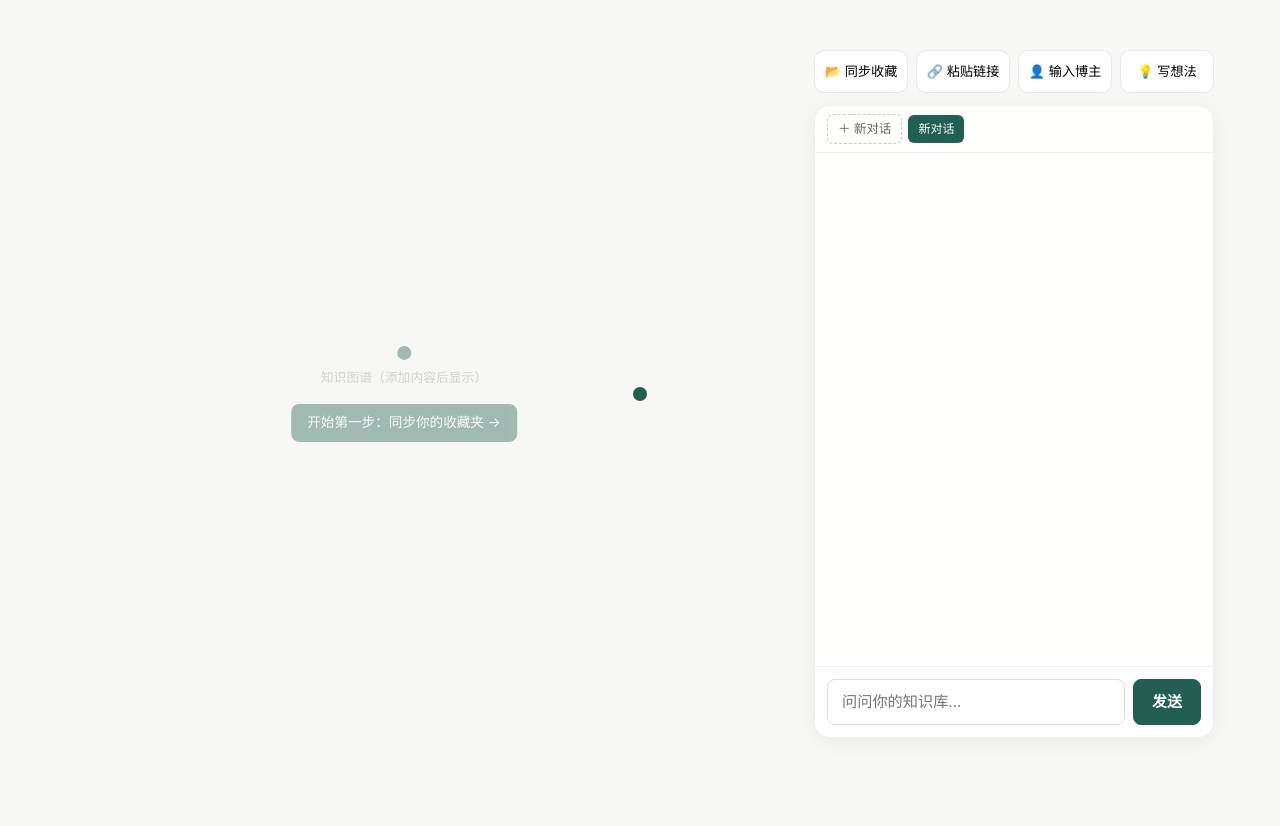
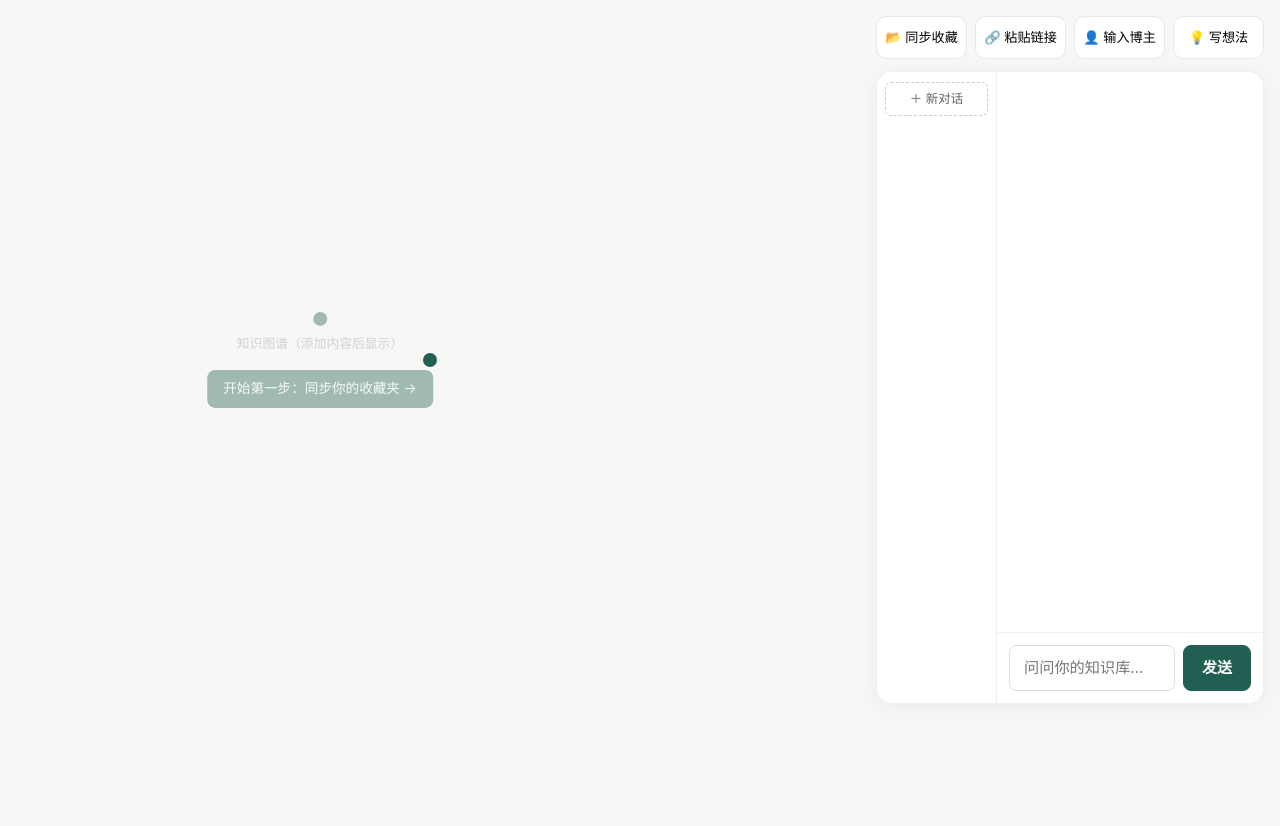
Before and after one commit to Etan330/StarMind, a FastAPI app: page / in a window 1280 px wide. Shown: the part 69-895 px from the top of the page. After the commit the page ends 760 px from the top, so only its background shows below. Run offline with FastAPI, Linux system fonts and the light colour scheme; data comes from the database, SQL or seed files in the repository; data that the repository does not hold is empty; some libraries are stand-ins or nearby versions.

Commit message:
fix: v1.0.2 — 首页布局重构 + 对话管理 + 反馈机制
首页:
- 布局从绝对定位改为 flexbox 并排, 彻底消除白板遮罩
- 知识图谱自动填满左侧空间, 右侧面板固定宽度
- 移除 hover 收缩/放大动画(不再需要)

对话管理:
- 重命名: hover 显示 ✏ 按钮, 点击弹出输入框
- 删除: hover 显示 ✕ 按钮, 确认后删除
- 新增 POST /api/conversations/{id}/rename 接口
- 不再自动创建空对话

推送反馈:
- Like/Unlike 改为页面加载时检查待反馈项
- GET /api/push/pending-feedback 返回待反馈推送
- 用户打开产品时顶部横幅弹出, 不依赖通知
- 推送改为每次只推 1 条(按偏好比例选分类)

Co-Authored-By: Claude Opus 4.8 <noreply@anthropic.com>

```diff
--- a/app/api/routes.py
+++ b/app/api/routes.py
@@ -3002,6 +3002,21 @@ def delete_conversation(convo_id: str, db: Session = Depends(get_db)):
     return {"status": "deleted"}
 
 
+@router.post("/api/conversations/{convo_id}/rename")
+async def rename_conversation(convo_id: str, request: Request, db: Session = Depends(get_db)):
+    from app.models.records import ChatConversation
+    data = await request_data(request)
+    title = (data.get("title") or "").strip()
+    if not title:
+        raise HTTPException(status_code=400, detail="title required")
+    convo = db.query(ChatConversation).filter_by(id=convo_id).first()
+    if not convo:
+        raise HTTPException(status_code=404, detail="conversation not found")
+    convo.title = title
+    db.commit()
+    return {"status": "renamed", "title": title}
+
+
 # --- CDP Status ---
 
 
@@ -4077,6 +4092,37 @@ async def push_test_api(db: Session = Depends(get_db)):
     return items
 
 
+@router.get("/api/push/pending-feedback")
+def pending_feedback_api(db: Session = Depends(get_db)):
+    """Return push items awaiting Like/Unlike feedback (every 5th push without feedback yet)."""
+    from app.models import PushHistory
+    # Find pushes where total_push_count was a multiple of 5 and no feedback given
+    pending = (
+        db.query(PushHistory)
+        .filter(PushHistory.feedback == None)  # noqa: E711
+        .order_by(PushHistory.pushed_at.desc())
+        .limit(20)
+        .all()
+    )
+    # Only show ones at 5th intervals: check if their sequence position % 5 == 0
+    # Simpler: just show the most recent one without feedback if total_push_count % 5 == 0
+    from app.models import PushSettings
+    settings = db.query(PushSettings).first()
+    if not settings or settings.total_push_count % 5 != 0:
+        return []
+    # Get the latest push without feedback
+    latest = db.query(PushHistory).filter(PushHistory.feedback == None).order_by(PushHistory.pushed_at.desc()).first()  # noqa: E711
+    if not latest:
+        return []
+    from app.models import WikiPage
+    page = db.get(WikiPage, latest.wiki_page_id) if latest.wiki_page_id else None
+    return [{
+        "push_id": latest.id,
+        "title": page.title if page else "",
+        "category": latest.category_name or "",
+    }]
+
+
 @router.post("/api/push/preference-feedback")
 async def push_feedback_new(request: Request, db: Session = Depends(get_db)):
     from app.services.push_scheduler_service import PushSchedulerService
--- a/app/static/app.js
+++ b/app/static/app.js
@@ -635,25 +635,30 @@
 
 // ─── Push Notification Polling ──────────────────────────────────────────────
 (function() {
-  if (typeof Notification === 'undefined' || Notification.permission !== 'granted') return;
+  // Check for pending feedback on page load (user opens the app)
+  fetch('/api/push/pending-feedback').then(function(r){ return r.json(); }).then(function(items){
+    if(!items.length) return;
+    var item = items[0];
+    showFeedbackBanner(item);
+  }).catch(function(){});
 
   function showFeedbackBanner(item) {
-    // Show a fixed banner at top for Like/Unlike
     var banner = document.createElement('div');
     banner.style.cssText = 'position:fixed;top:0;left:0;right:0;z-index:99999;background:#fff;border-bottom:2px solid #215f52;padding:16px 24px;box-shadow:0 4px 16px rgba(0,0,0,0.1);display:flex;align-items:center;gap:16px;';
-    banner.innerHTML = '<div style="flex:1;"><strong>这次推送对你有帮助吗？</strong><div style="font-size:.85rem;color:#666;margin-top:4px;">【' + item.category + '】' + item.title + '</div></div><button id="fb-like" style="border:none;background:#215f52;color:#fff;padding:8px 16px;border-radius:8px;cursor:pointer;font-size:.9rem;">👍 有帮助</button><button id="fb-unlike" style="border:none;background:#eee;color:#333;padding:8px 16px;border-radius:8px;cursor:pointer;font-size:.9rem;">👎 不相关</button>';
+    banner.innerHTML = '<div style="flex:1;"><strong>这次推送对你有帮助吗？</strong><div style="font-size:.85rem;color:#666;margin-top:4px;">【' + item.category + '】' + item.title + '</div></div><button class="fb-like" style="border:none;background:#215f52;color:#fff;padding:8px 16px;border-radius:8px;cursor:pointer;font-size:.9rem;">👍 有帮助</button><button class="fb-unlike" style="border:none;background:#eee;color:#333;padding:8px 16px;border-radius:8px;cursor:pointer;font-size:.9rem;">👎 不相关</button>';
     document.body.appendChild(banner);
 
     function sendFeedback(fb) {
       fetch('/api/push/preference-feedback', {method:'POST',headers:{'Content-Type':'application/json'},body:JSON.stringify({push_history_id:item.push_id,feedback:fb})});
       banner.remove();
     }
-    banner.querySelector('#fb-like').onclick = function(){ sendFeedback('like'); };
-    banner.querySelector('#fb-unlike').onclick = function(){ sendFeedback('unlike'); };
-    // Auto dismiss after 30s
-    setTimeout(function(){ if(banner.parentElement) banner.remove(); }, 30000);
+    banner.querySelector('.fb-like').onclick = function(){ sendFeedback('like'); };
+    banner.querySelector('.fb-unlike').onclick = function(){ sendFeedback('unlike'); };
+    setTimeout(function(){ if(banner.parentElement) banner.remove(); }, 60000);
   }
 
+  // Notification polling (only if permission granted)
+  if (typeof Notification === 'undefined' || Notification.permission !== 'granted') return;
   setInterval(async () => {
     try {
       const res = await fetch('/api/push/items');
@@ -664,10 +669,6 @@
           body: '【' + item.category + '】' + item.title + '\n' + item.summary,
           tag: 'push-' + item.push_id
         });
-        // Show feedback UI on every 5th push
-        if (item.show_feedback) {
-          showFeedbackBanner(item);
-        }
       });
     } catch(e) {}
   }, 60000);
--- a/app/templates/dashboard.html
+++ b/app/templates/dashboard.html
@@ -21,16 +21,21 @@
       <button onclick="document.getElementById('modal-idea').showModal()" class="entry-chip">💡 写想法</button>
     </div>
     <div class="home-chat">
-      <!-- 历史对话列表 -->
+      <div class="chat-body">
+        <!-- 左侧历史对话列表 -->
         <div id="chat-sidebar">
           <button id="chat-new-btn" class="chat-new-btn">＋ 新对话</button>
           <div id="chat-list"></div>
         </div>
+        <!-- 右侧对话内容 -->
+        <div class="chat-main">
           <div id="chat-messages" class="chat-messages"></div>
           <form id="chat-form" data-no-busy class="chat-input-bar">
             <input id="chat-input" type="text" placeholder="问问你的知识库..." autocomplete="off">
             <button type="submit" class="btn primary">发送</button>
           </form>
+        </div>
+      </div>
     </div>
   </div>
 </div>
@@ -75,28 +80,33 @@
 
 {% block scripts %}
 <style>
-.home-container{position:relative;width:100%;height:calc(100vh - 80px);overflow:hidden;}
-.home-graph-bg{position:absolute;inset:0;z-index:1;transition:all .5s ease;}
-/* 图谱收缩：缩到左侧40%，无边框无白板 */
-.home-container.graph-focused .home-graph-bg{width:40%;right:auto;left:0;}
-.graph-empty-hint{position:absolute;top:50%;left:30%;transform:translate(-50%,-50%);z-index:2;display:flex;flex-direction:column;align-items:center;gap:8px;opacity:.4;pointer-events:none;}
+.page-surface:has(.home-container){width:100%;max-width:100%;padding:0;margin:0;}
+.home-container{position:relative;width:100%;height:calc(100vh - 80px);overflow:hidden;display:flex;}
+/* Graph takes remaining space left of the floating panel */
+.home-graph-bg{flex:1;min-width:0;z-index:1;}
+.graph-empty-hint{position:absolute;top:50%;left:25%;transform:translate(-50%,-50%);z-index:2;display:flex;flex-direction:column;align-items:center;gap:8px;opacity:.4;pointer-events:none;}
 .empty-dot{width:14px;height:14px;border-radius:50%;background:#215f52;}
 .graph-empty-hint span{font-size:.8rem;color:#999;}
 .empty-guide-btn{margin-top:8px;padding:8px 16px;background:#215f52;color:#fff;border-radius:8px;text-decoration:none;font-size:.85rem;}
 .empty-guide-btn:hover{background:#1a4d42;}
-.home-floating-panel{position:absolute;top:16px;right:16px;bottom:16px;width:400px;z-index:10;display:flex;flex-direction:column;gap:12px;transition:all .4s ease;}
-.home-container.graph-focused .home-floating-panel{width:55%;}
+.home-floating-panel{width:420px;flex-shrink:0;z-index:10;display:flex;flex-direction:column;gap:12px;padding:16px;}
 .home-entries{display:flex;gap:8px;flex-shrink:0;}
 .entry-chip{flex:1;padding:10px 6px;border:1px solid rgba(33,95,82,.12);border-radius:10px;background:rgba(255,255,255,.88);backdrop-filter:blur(8px);cursor:pointer;font-size:.82rem;text-align:center;transition:all .15s;}
 .entry-chip:hover{background:#fff;border-color:#215f52;}
 .home-chat{flex:1;display:flex;flex-direction:column;min-height:0;background:rgba(255,255,255,.9);backdrop-filter:blur(12px);border-radius:16px;border:1px solid rgba(33,95,82,.08);box-shadow:0 4px 24px rgba(0,0,0,.05);overflow:hidden;}
-#chat-sidebar{display:flex;gap:6px;padding:8px 12px;border-bottom:1px solid #f0f0f0;overflow-x:auto;flex-shrink:0;align-items:center;}
-.chat-new-btn{border:1px dashed #ccc;background:none;padding:4px 10px;border-radius:6px;font-size:.78rem;cursor:pointer;white-space:nowrap;color:#666;}
+.chat-body{flex:1;display:flex;min-height:0;}
+#chat-sidebar{width:120px;border-right:1px solid #f0f0f0;padding:10px 8px;overflow-y:auto;display:flex;flex-direction:column;gap:4px;flex-shrink:0;}
+.chat-new-btn{border:1px dashed #ccc;background:none;padding:6px 8px;border-radius:6px;font-size:.78rem;cursor:pointer;color:#666;text-align:center;}
 .chat-new-btn:hover{border-color:#215f52;color:#215f52;}
-#chat-list{display:flex;gap:4px;overflow-x:auto;}
-.chat-tab{border:none;background:#f4f4f4;padding:4px 10px;border-radius:6px;font-size:.75rem;cursor:pointer;white-space:nowrap;max-width:100px;overflow:hidden;text-overflow:ellipsis;}
+#chat-list{display:flex;flex-direction:column;gap:3px;margin-top:6px;}
+.chat-tab-row{display:flex;align-items:center;gap:0;position:relative;}
+.chat-tab{flex:1;border:none;background:#f4f4f4;padding:6px 8px;border-radius:6px;font-size:.75rem;cursor:pointer;text-align:left;overflow:hidden;text-overflow:ellipsis;white-space:nowrap;}
 .chat-tab.active{background:#215f52;color:#fff;}
-.chat-tab-del{border:none;background:none;color:#999;font-size:.65rem;cursor:pointer;padding:0 2px;margin-left:2px;}
+.chat-tab-actions{display:none;position:absolute;right:2px;top:50%;transform:translateY(-50%);gap:1px;}
+.chat-tab-row:hover .chat-tab-actions{display:flex;}
+.chat-tab-act{border:none;background:none;font-size:.6rem;cursor:pointer;padding:2px;color:#999;border-radius:3px;}
+.chat-tab-act:hover{background:#eee;color:#333;}
+.chat-main{flex:1;display:flex;flex-direction:column;min-height:0;}
 .chat-messages{flex:1;overflow-y:auto;padding:16px;display:flex;flex-direction:column;gap:10px;}
 .chat-input-bar{display:flex;gap:8px;padding:12px;border-top:1px solid #f0f0f0;background:#fff;}
 .chat-input-bar input{flex:1;padding:10px 14px;border:1px solid #ddd;border-radius:8px;font-size:.95rem;}
@@ -116,11 +126,10 @@
     gd=d;if(!d.nodes.length){eh.style.display='flex';ch.setOption({backgroundColor:'transparent',series:[{type:'graph',layout:'none',data:[{x:300,y:200,symbolSize:14,itemStyle:{color:'#215f52'},name:''}],links:[]}]});return;}
     ch.setOption(opt(d,'transparent'));
   });
-  // 鼠标移入图谱区域 → 收缩到左侧（同一图层，无边框）
-  g.addEventListener('mouseenter',function(){if(fo||!gd||!gd.nodes.length)return;fo=true;c.classList.add('graph-focused');setTimeout(function(){ch.resize();},500);});
-  // 鼠标移出图谱 → 还原铺满
-  g.addEventListener('mouseleave',function(){if(!fo)return;fo=false;c.classList.remove('graph-focused');setTimeout(function(){ch.resize();},500);});
+  // Graph just fills its flex container, no focus/unfocus needed — it auto-resizes
   window.addEventListener('resize',function(){ch.resize();});
+  // Initial resize after render
+  setTimeout(function(){ch.resize();},100);
 })();
 </script>
 <script>
@@ -137,10 +146,30 @@
   async function loadConversations(){
     var res=await fetch('/api/conversations');var convos=await res.json();
     listEl.innerHTML='';
-    convos.slice(0,8).forEach(function(c){
+    convos.slice(0,12).forEach(function(c){
+      var row=document.createElement('div');row.className='chat-tab-row';
       var btn=document.createElement('button');btn.className='chat-tab'+(c.id===cid?' active':'');
-      btn.textContent=c.title;btn.onclick=function(){switchConversation(c.id);};
-      listEl.appendChild(btn);
+      btn.textContent=c.title;
+      btn.onclick=function(){switchConversation(c.id);};
+      var actions=document.createElement('span');actions.className='chat-tab-actions';
+      var renameBtn=document.createElement('button');renameBtn.className='chat-tab-act';renameBtn.textContent='✏';
+      renameBtn.onclick=function(e){
+        e.stopPropagation();
+        var name=prompt('重命名对话',c.title);
+        if(name&&name.trim()) fetch('/api/conversations/'+c.id+'/rename',{method:'POST',headers:{'Content-Type':'application/json'},body:JSON.stringify({title:name.trim()})}).then(function(){loadConversations();});
+      };
+      var delBtn=document.createElement('button');delBtn.className='chat-tab-act';delBtn.textContent='✕';
+      delBtn.onclick=function(e){
+        e.stopPropagation();
+        if(!confirm('删除这个对话？'))return;
+        fetch('/api/conversations/'+c.id,{method:'DELETE'}).then(function(){
+          if(cid===c.id){cid=null;mb.innerHTML='';}
+          loadConversations();
+        });
+      };
+      actions.appendChild(renameBtn);actions.appendChild(delBtn);
+      row.appendChild(btn);row.appendChild(actions);
+      listEl.appendChild(row);
     });
   }
 
@@ -175,11 +204,11 @@
     mb.scrollTop=mb.scrollHeight;loadConversations();
   };
 
-  // Init: load conversations, select latest
+  // Init: load conversations, select latest (don't auto-create new one)
   (async function(){
     var res=await fetch('/api/conversations');var convos=await res.json();
     if(convos.length){await switchConversation(convos[0].id);}
-    else{await createConversation();}
+    else{await loadConversations();}
   })();
 })();
 </script>
```
Lines whose indentation alone changed are shown as unchanged.
